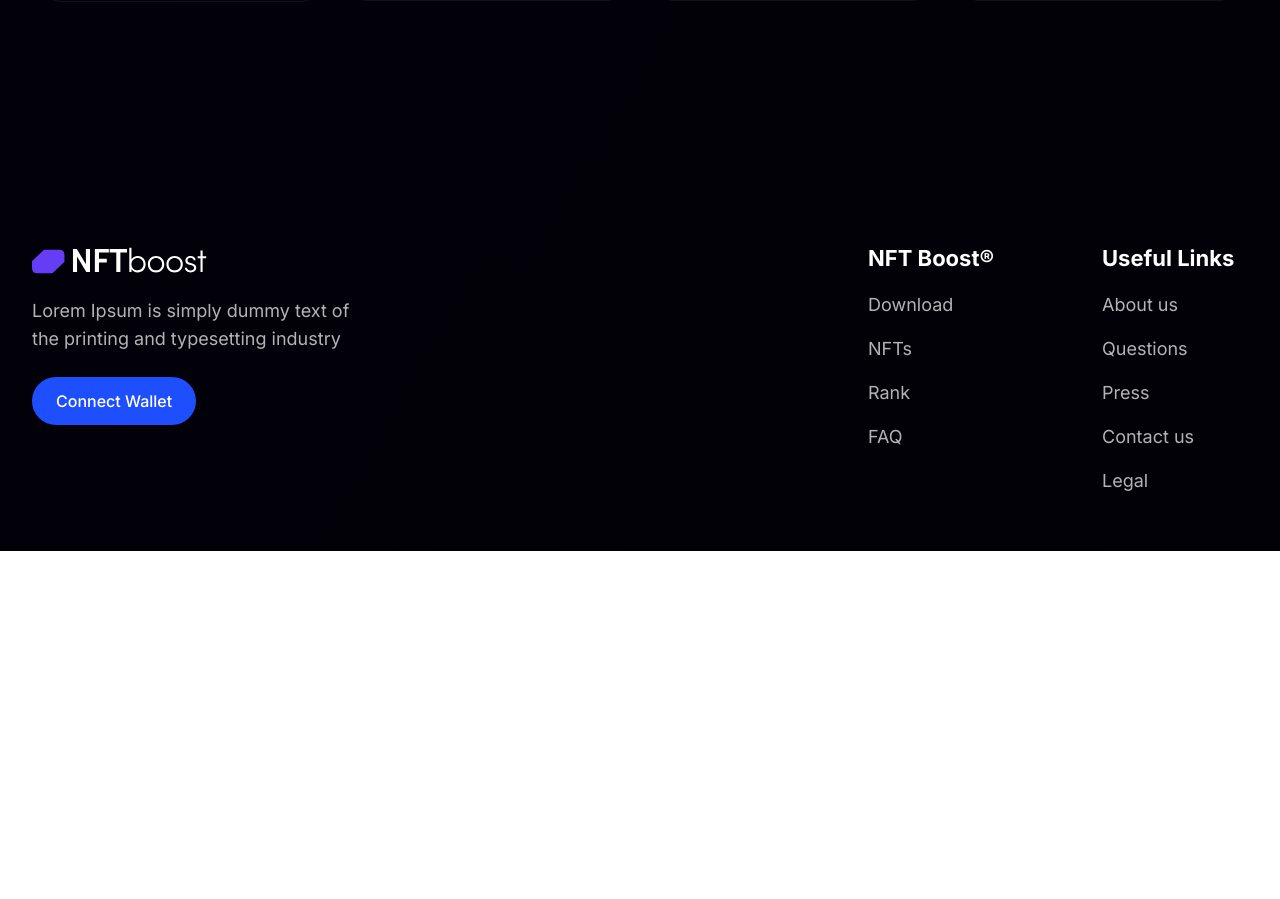
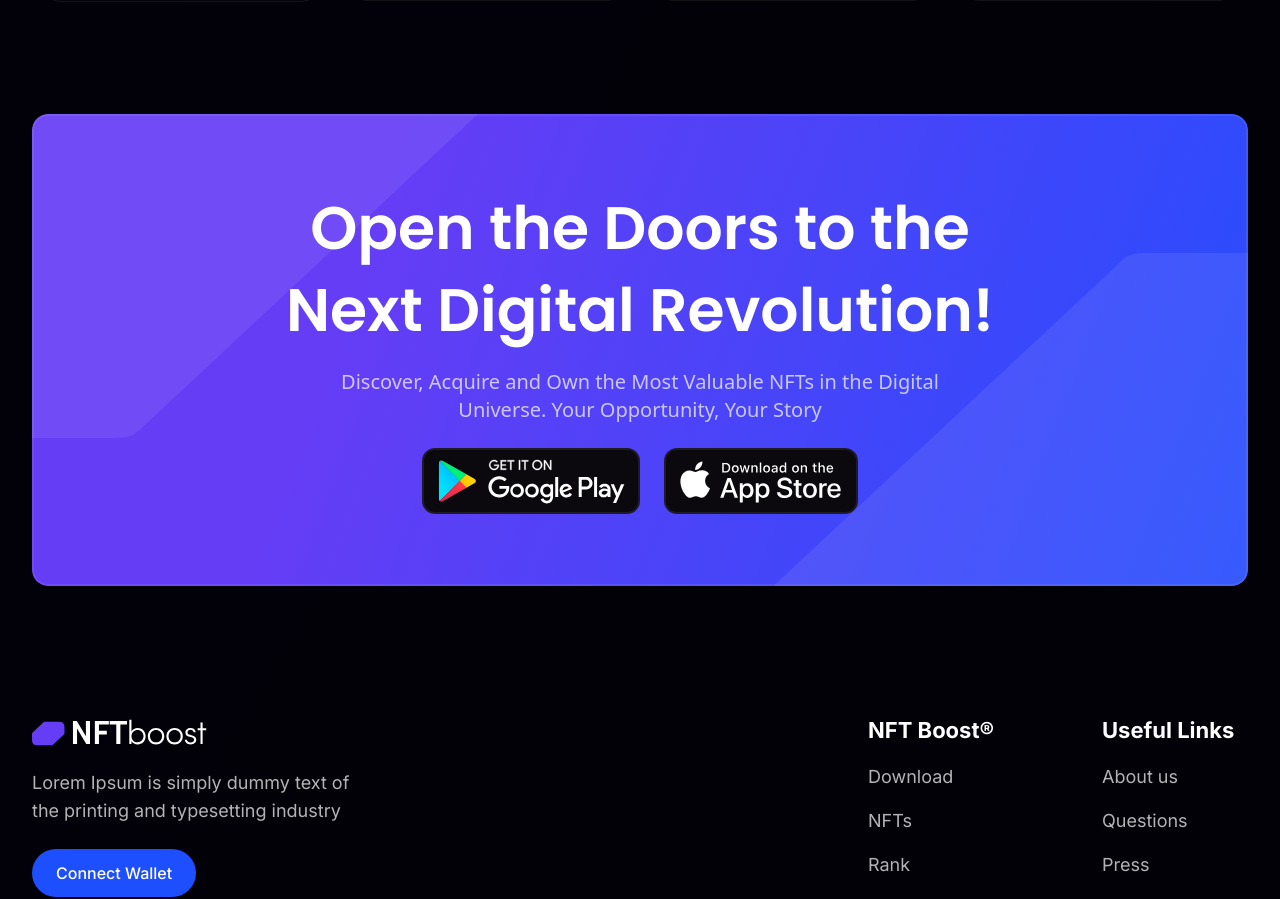
Before and after one commit to ruivergani/lp-ntfboost, a Next.js app: page / in a window 1280 px wide. Shown: the part 4419-5318 px from the top of the page. Before the commit the page ends 4970 px from the top, so only its background shows below. Built offline with nearby package versions, Linux system fonts and the light colour scheme.

Commit message:
Section banner responsive completed

```diff
--- a/src/app/page.js
+++ b/src/app/page.js
@@ -16,6 +16,7 @@ import Thumb08 from '@/assets/img-neft/08.jpg'
 import Thumb09 from '@/assets/img-neft/09.jpg'
 import Thumb10 from '@/assets/img-neft/10.jpg'
 import SectionCollectors from "@/components/section-collectors";
+import SectionBanner from "@/components/section-banner";
 
 const featuredCollections = [
   {
@@ -136,6 +137,7 @@ export default function Home() {
         subtitle='Tendencies'
         data={tendencyCollections}
       />
+      <SectionBanner/>
     </main>
   );
 }
--- /dev/null
+++ b/src/components/section-banner.js
@@ -0,0 +1,22 @@
+
+import ContainerGrid from "@/components/container"
+import AppleLogo from '@/assets/apple.svg'
+import GoogleLogo from '@/assets/google.svg'
+import Image from "next/image"
+
+export default function SectionBanner() {
+  return (
+    <section className="">
+      <ContainerGrid>
+        <div className="w-full h-auto @laptop:h-[472px] bg-banner bg-cover bg-no-repeat bg-center flex flex-col items-center justify-center text-center rounded-xl py-10 px-3 @laptop:py-0 @laptop:px-0">
+          <h2 className="w-full max-w-[796px] font-poppins text-white font-semibold text-4xl @laptop:text-6xl/snug mb-4 ">Open the Doors to the Next Digital Revolution!</h2>
+          <p className="text-white opacity-70 w-full max-w-[638px] text-base @laptop:text-xl">Discover, Acquire and Own the Most Valuable NFTs in the Digital Universe. Your Opportunity, Your Story</p>
+          <div className="flex flex-col @laptop:flex-row items-center justify-center gap-2 @laptop:gap-6 mt-6">
+            <Image src={GoogleLogo} alt="Google Logo"/>
+            <Image src={AppleLogo} alt="Apple Logo"/>
+          </div>
+        </div>
+      </ContainerGrid>
+    </section>
+  )
+}
--- a/src/components/title-section.js
+++ b/src/components/title-section.js
@@ -1,6 +1,6 @@
 export default function TitleSection({subtitle, title}) {
   return (
-    <div className="px-3 @desktop:px-0 space-y-1 @desktop:mb-14 mb-12">
+    <div className="px-3 @desktop:px-0 space-y-1 @desktop:mb-14 mb-8">
       <span className="text-sm @desktop:text-xl font-semibold text-white text-opacity-70">{subtitle}</span>
       <h2 className="text-2xl @desktop:text-5xl/tight text-white font-poppins">{title}</h2>
     </div>
--- a/tailwind.config.js
+++ b/tailwind.config.js
@@ -58,7 +58,8 @@ module.exports = {
         'area-image-nft': '14.75rem',
       },
       backgroundImage: {
-        'hero-pattern': 'url("../assets/bg-hero.svg")'
+        'hero-pattern': 'url("../assets/bg-hero.svg")',
+        'banner': 'url(../assets/bg-banner.svg)'
       }
     },
     screens: {
```
